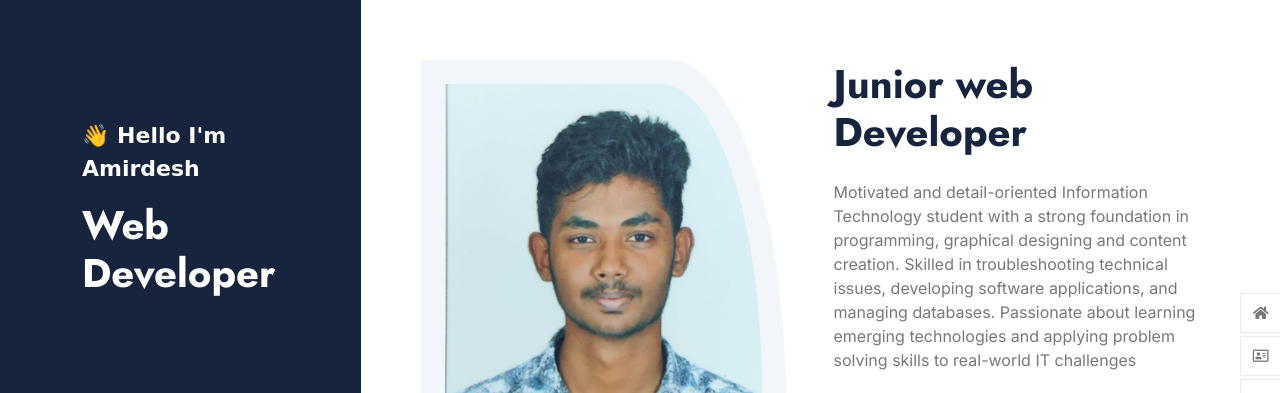
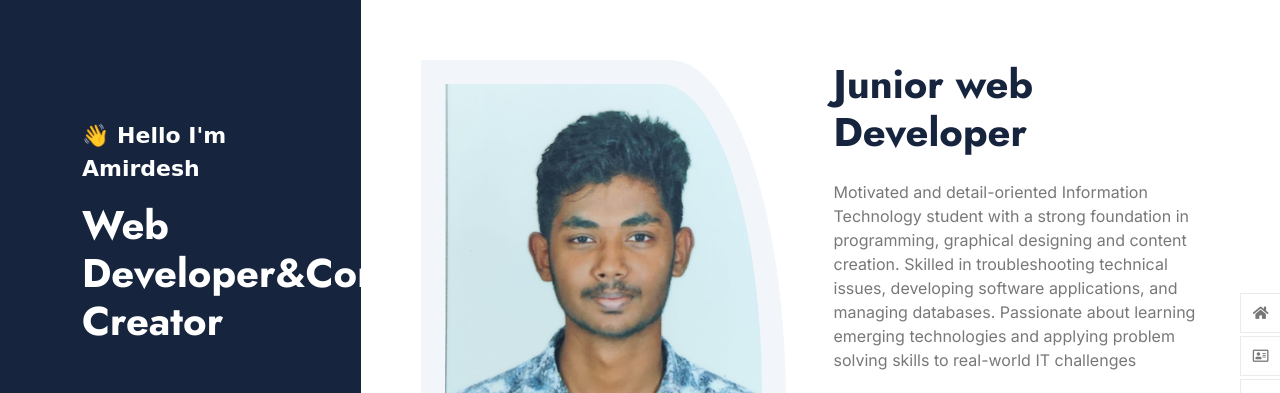
Before and after one commit to amir-lb-26/portfolio, a plain HTML site: page index.html in a window 1280 px wide. Shown: the top 393 px of the page. Drawn offline with nearby package versions, Linux system fonts and the light colour scheme; a web font is replaced by a local one.

Commit message:
Update index.html

```diff
--- a/index.html
+++ b/index.html
@@ -65,7 +65,7 @@
                             </a>
                             <div class="text-start d-flex flex-column justify-content-center wow fadeInUp" data-wow-delay="0.3s">
                                 <p class="text-white sub-title">👋 Hello I'm Amirdesh</p>
-                                <h1 class="display-6 text-white mb-0">Web Developer</h1>
+                                <h1 class="display-6 text-white mb-0">Web Developer&Content Creator</h1>
                             </div>
                         </div>
                     </div>
```
